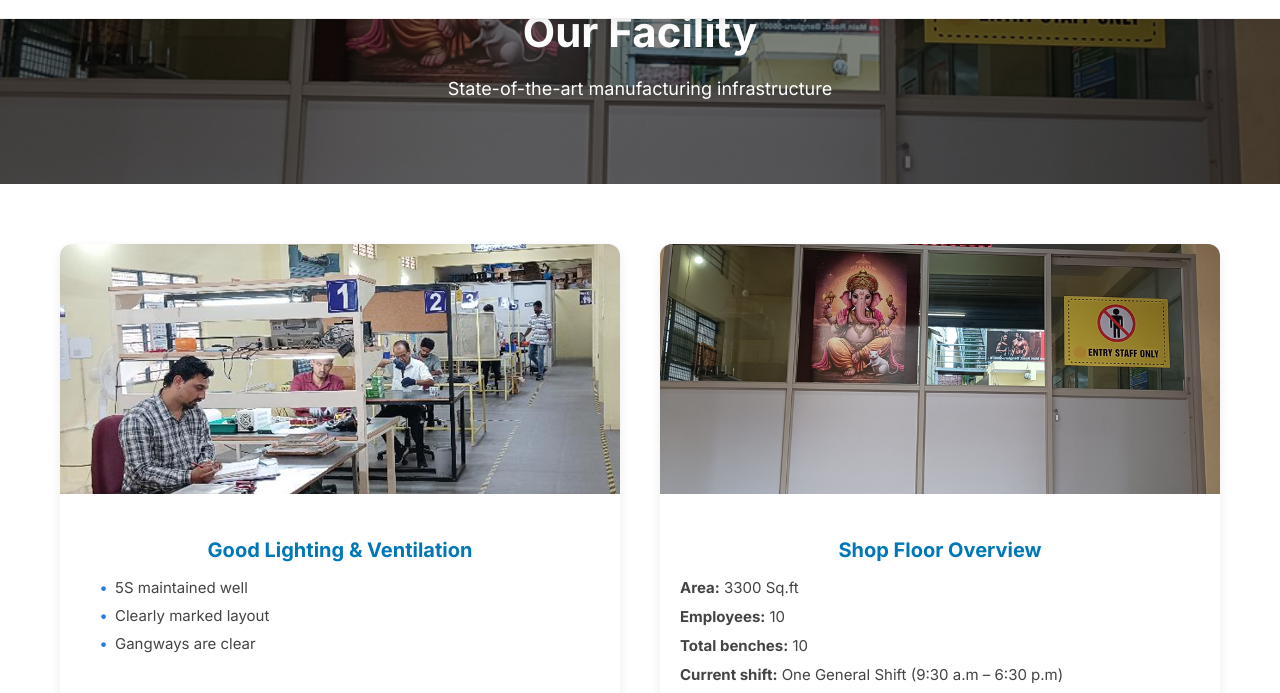
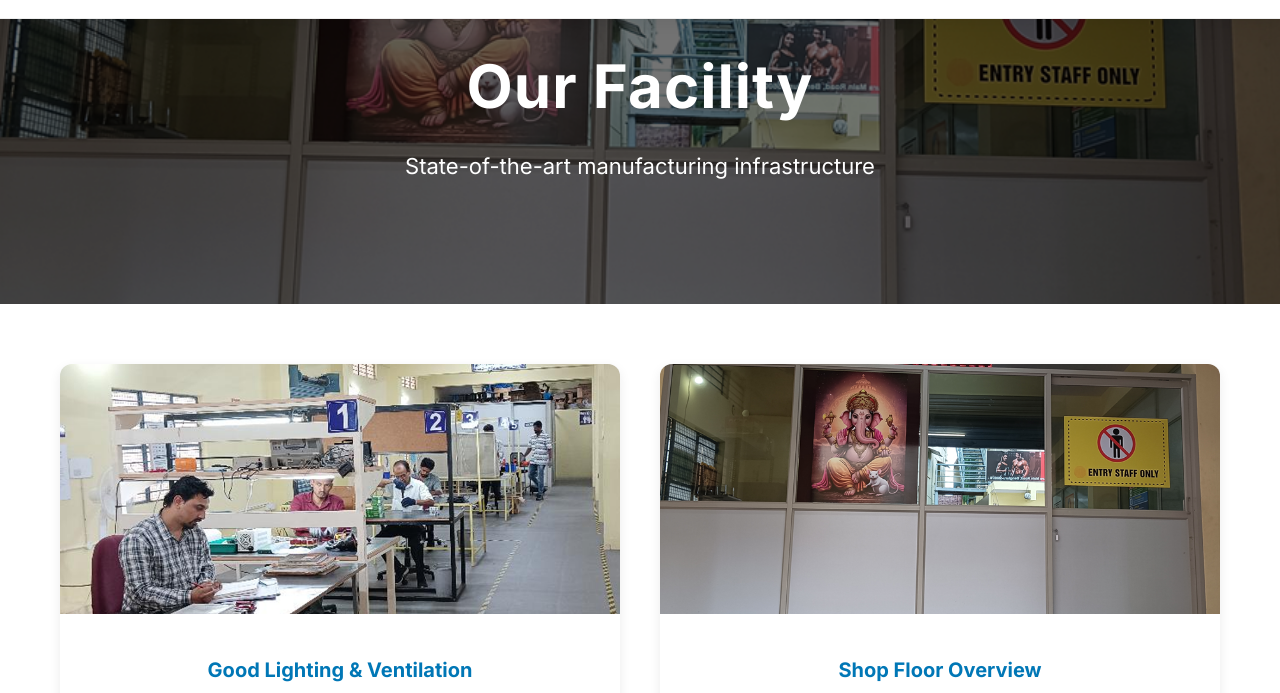
Before and after one commit to shravyaN25/Shinwelltronics, a plain HTML site: page facility.html in a window 1280 px wide. Shown: the part 82-775 px from the top of the page. Drawn offline with Linux system fonts and the light colour scheme.

Commit message:
Update facility.html

```diff
--- a/facility.html
+++ b/facility.html
@@ -48,22 +48,27 @@
     .nav-link:hover, .nav-link.active {
       color: #0077b6;
     }
-
-    /* Page Header */
+/* Page Header*/
 .page-header {
-      background: linear-gradient(rgba(0,0,0,0.5), rgba(0,0,0,0.5)), url("img/portfolio/image1.png") center/cover no-repeat;
+  background: linear-gradient(rgba(0,0,0,0.55), rgba(0,0,0,0.55)),
+              url("img/portfolio/image1.png") center/cover no-repeat;
   color: #fff;
   text-align: center;
-      padding: 80px 20px;
+  padding: 120px 20px;   /* more height */
 }
 .page-header h1 {
-      font-size: 42px;
-      margin-bottom: 10px;
+  font-size: 60px;       /* bigger title */
+  font-weight: 700;
+  margin-bottom: 15px;
+  letter-spacing: 1px;
 }
 .page-header p {
-      font-size: 18px;
+  font-size: 22px;       /* slightly larger tagline */
+  font-weight: 400;
   margin: 0;
+  opacity: 0.9;
 }
+
 
     /* Facility Section */
     .facility-section {
```
Lines whose indentation alone changed are shown as unchanged.
